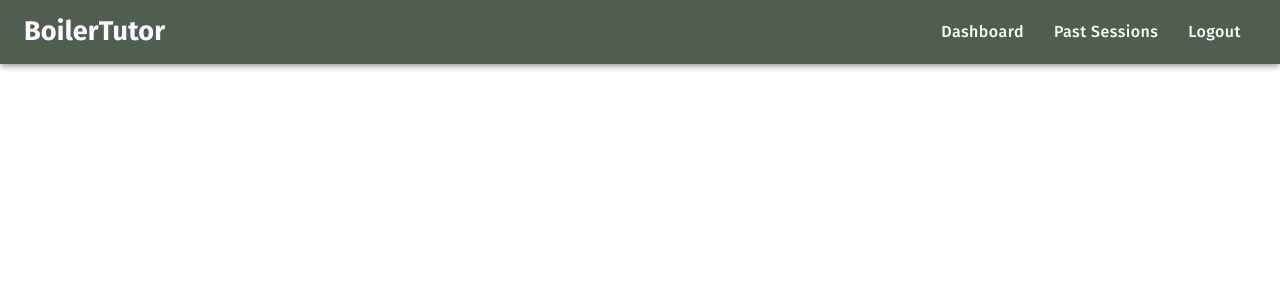
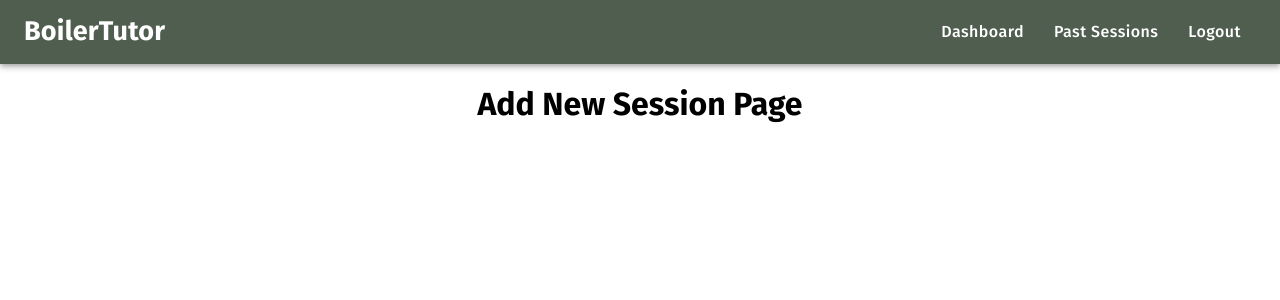
Before and after one commit to QAGCodes/BoilerTutor, a React (Create React App) app in the folder client/: page /addNew in a window 1280 px wide. Shown: the top 300 px of the page. Built offline with nearby package versions, Linux system fonts and the light colour scheme.

Commit message:
add new page [tutor] + routing from edit availability page

```diff
--- a/client/src/App.js
+++ b/client/src/App.js
@@ -15,6 +15,7 @@ import SubjectSelectionStudent from "./pages/student/subjectSelectionStudent"
 
 // Tutors's pages
 import EditAvailability from './pages/tutor/editAvailability';
+import AddNew from './pages/tutor/addNew';
 import HomeTutor from './pages/tutor/homeTutor';
 import PastSessionsTutor from './pages/tutor/pastSessionsTutor';
 
@@ -44,6 +45,7 @@ function App() {
 
           {/* Tutor pages */}
           <Route path="/editAvailability" element={<EditAvailability />} />
+          <Route path="/addNew" element={<AddNew />} />
           <Route path="/homeTutor" element={<HomeTutor />} />
           <Route path="/pastSessionsTutor" element={<PastSessionsTutor />} />
         </Routes>
--- /dev/null
+++ b/client/src/pages/tutor/addNew.js
@@ -0,0 +1,20 @@
+import Button from "@mui/material/Button";
+import Box from "@mui/material/Box";
+import InputLabel from "@mui/material/InputLabel";
+import MenuItem from "@mui/material/MenuItem";
+import FormControl from "@mui/material/FormControl";
+import Select from "@mui/material/Select";
+import { useState, useEffect } from "react";
+import { useLocation, useNavigate } from "react-router-dom";
+import Axios from "axios";
+
+function AddNew() {
+
+    return (
+        <h1> Add New Session Page </h1>
+    );
+
+
+}
+
+export default AddNew;
--- a/client/src/pages/tutor/editAvailability.js
+++ b/client/src/pages/tutor/editAvailability.js
@@ -28,6 +28,13 @@ function EditAvailability() {
           setAvailableSessions(response.data)
         })
     }, [])
+
+  const navigate = useNavigate();
+
+
+  const handleAddNew = (event) => {
+    navigate("/addNew");
+  };
 
 
 
@@ -73,6 +80,7 @@ function EditAvailability() {
           </h1>
           <Button
             variant="contained"
+            onClick ={handleAddNew}
             style={{
               width: 150,
               height: 50,
```
